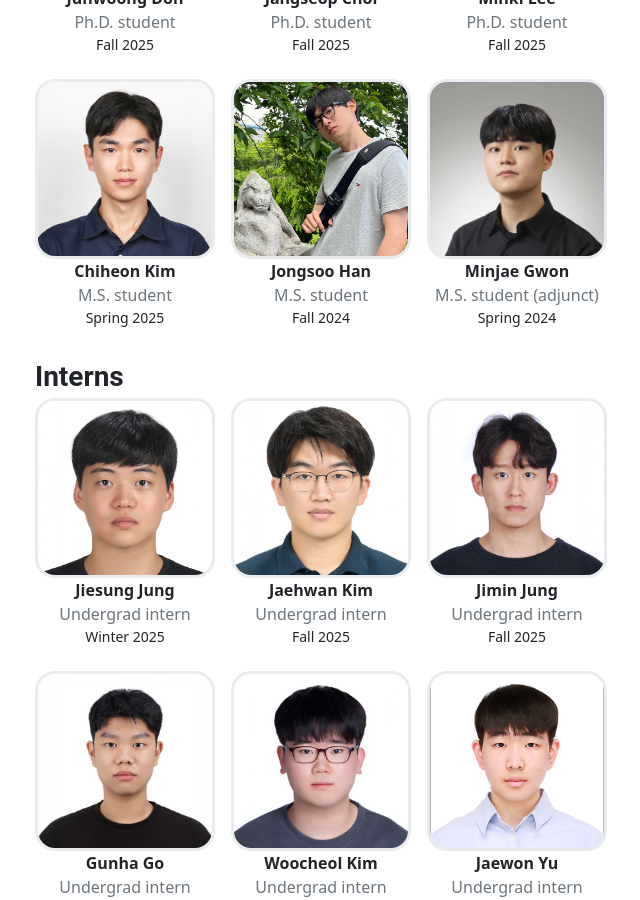
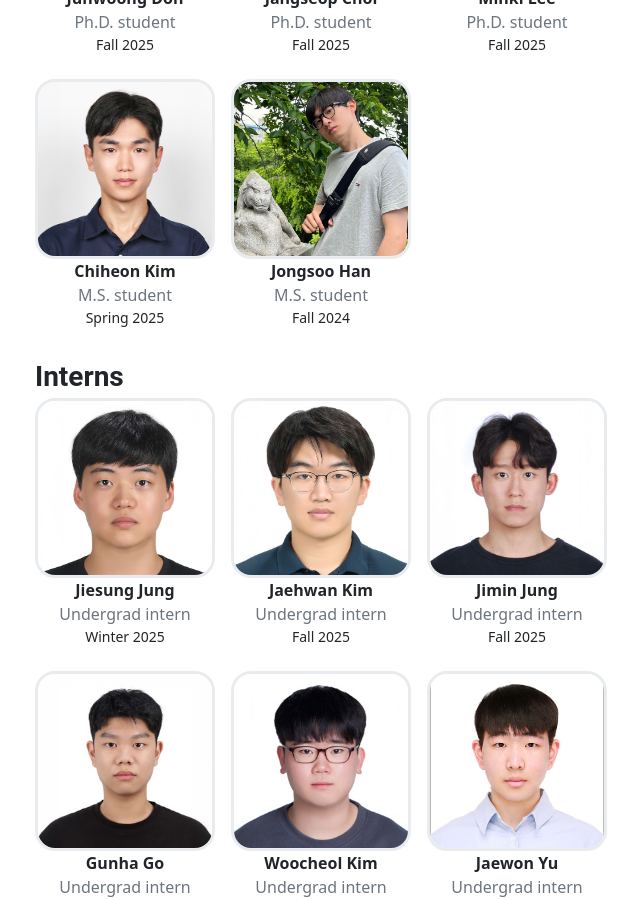
Before and after one commit to postech-compsec/postech-compsec.github.io, a Jekyll site: the page built from pages/people.md, in a window 1280 px wide and 900 px high, scrolled down 780 px. Shown: the whole window, without its empty margins (237-877 px from the left). Built offline with Jekyll 4.4.1, drawn with Linux system fonts in a browser that asks for light colours; nearby versions of some CDN libraries.

Commit message:
avoid confusion

```diff
--- a/_data/people.yml
+++ b/_data/people.yml
@@ -40,12 +40,6 @@ Graduate Students:
   since: Fall 2024
   image: assets/people/jongsoo.jpg
   site: #
-
-- name: Minjae Gwon
-  role: M.S. student (adjunct)
-  since: Spring 2024
-  image: assets/people/minjae.png
-  site: https://bxta.kr/
 
 Interns:
 - name: Jiesung Jung
```
